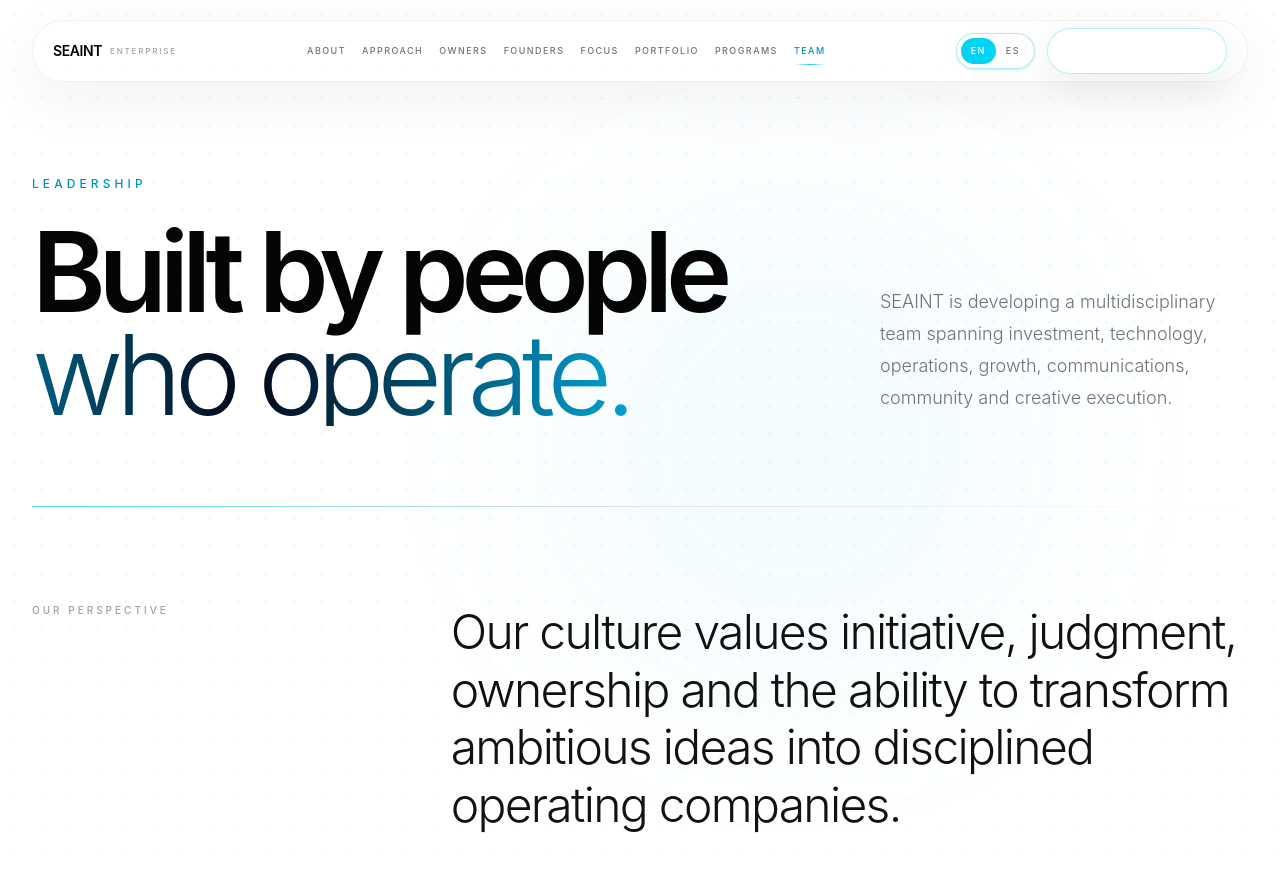
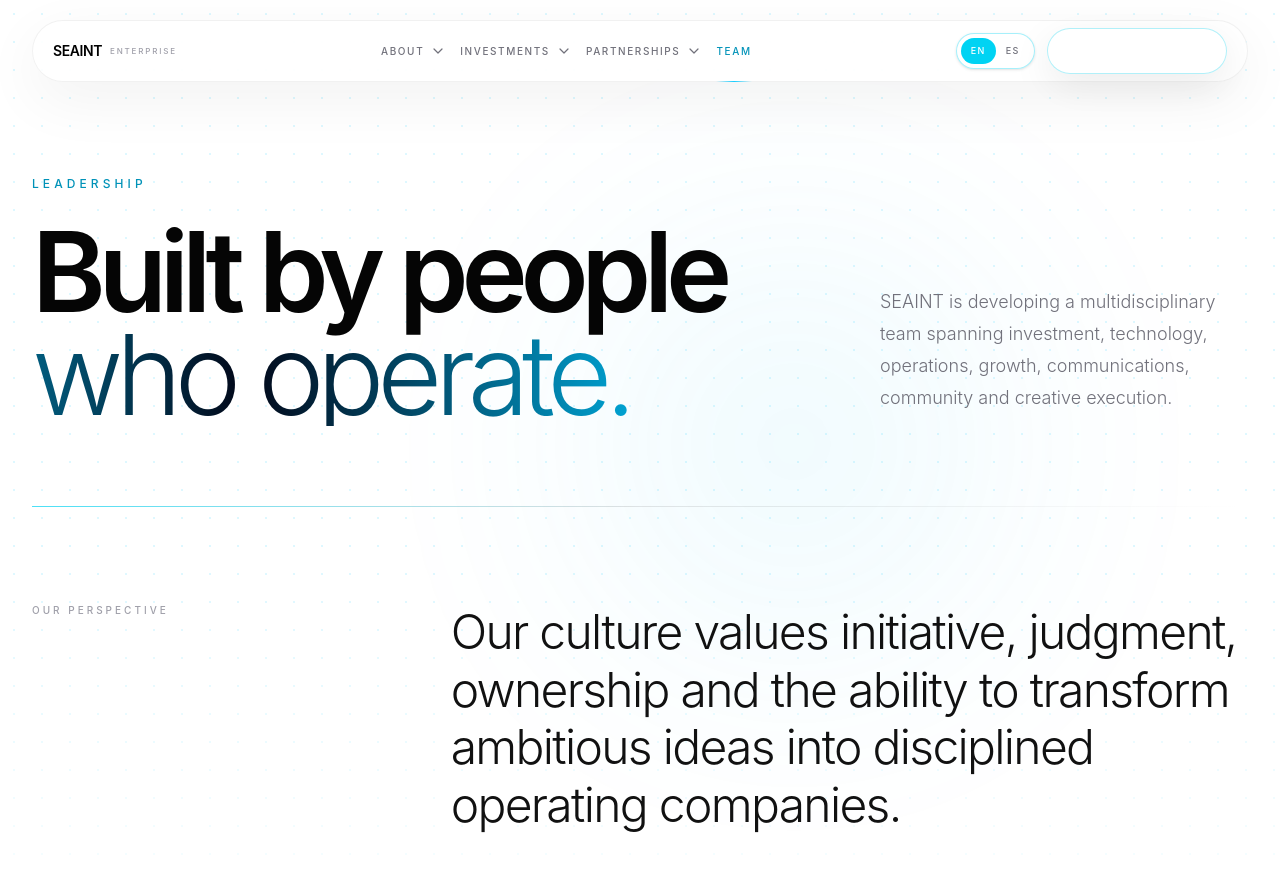
Before and after one commit to seaintCO/altaprivateequity, a Next.js app: page /team in a window 1280 px wide. Shown: the top 872 px of the page. Built offline with nearby package versions, Linux system fonts and the light colour scheme.

Commit message:
Simplify ALTA navigation with bilingual dropdown menus

```diff
--- a/src/components/home/SiteHeader.tsx
+++ b/src/components/home/SiteHeader.tsx
@@ -6,37 +6,30 @@ import { useEffect, useState } from "react";
 import LanguageToggle from "@/components/ui/LanguageToggle";
 import { useLanguage } from "@/i18n/LanguageProvider";
 
-const primaryLinks = [
-  { label: { en: "About", es: "Nosotros" }, href: "/about" },
-  { label: { en: "Approach", es: "Enfoque" }, href: "/investment-approach" },
-  { label: { en: "Owners", es: "Propietarios" }, href: "/business-owners" },
-  { label: { en: "Founders", es: "Fundadores" }, href: "/founders" },
-  { label: { en: "Focus", es: "Áreas" }, href: "/focus-areas" },
-  { label: { en: "Portfolio", es: "Portafolio" }, href: "/portfolio" },
-  { label: { en: "Programs", es: "Programas" }, href: "/programs" },
-  { label: { en: "Team", es: "Equipo" }, href: "/team" },
-];
-
-const mobileLinks = [
-  { number: "01", label: { en: "Home", es: "Inicio" }, href: "/" },
-  { number: "02", label: { en: "About SEAINT Enterprise", es: "Acerca de SEAINT Enterprise" }, href: "/about" },
+const navigationGroups = [
   {
-    number: "03",
-    label: { en: "Investment Approach", es: "Enfoque de Inversión" },
-    href: "/investment-approach",
+    label: { en: "About", es: "Nosotros" },
+    links: [
+      { label: { en: "Our Firm", es: "Nuestra Firma" }, href: "/about" },
+      { label: { en: "Our Approach", es: "Nuestro Enfoque" }, href: "/investment-approach" },
+      { label: { en: "Operating Model", es: "Modelo Operativo" }, href: "/operating-model" },
+    ],
   },
   {
-    number: "04",
-    label: { en: "For Business Owners", es: "Para Propietarios" },
-    href: "/business-owners",
+    label: { en: "Investments", es: "Inversiones" },
+    links: [
+      { label: { en: "Focus Areas", es: "Áreas de Enfoque" }, href: "/focus-areas" },
+      { label: { en: "Portfolio", es: "Portafolio" }, href: "/portfolio" },
+    ],
   },
-  { number: "05", label: { en: "For Founders", es: "Para Fundadores" }, href: "/founders" },
-  { number: "06", label: { en: "Operating Model", es: "Modelo Operativo" }, href: "/operating-model" },
-  { number: "07", label: { en: "Focus Areas", es: "Áreas de Enfoque" }, href: "/focus-areas" },
-  { number: "08", label: { en: "Portfolio", es: "Portafolio" }, href: "/portfolio" },
-  { number: "09", label: { en: "Programs", es: "Programas" }, href: "/programs" },
-  { number: "10", label: { en: "Leadership", es: "Liderazgo" }, href: "/team" },
-  { number: "11", label: { en: "Contact", es: "Contacto" }, href: "/contact" },
+  {
+    label: { en: "Partnerships", es: "Alianzas" },
+    links: [
+      { label: { en: "Business Owners", es: "Propietarios" }, href: "/business-owners" },
+      { label: { en: "Founders", es: "Fundadores" }, href: "/founders" },
+      { label: { en: "Programs", es: "Programas" }, href: "/programs" },
+    ],
+  },
 ];
 
 function ContactButton({
@@ -85,6 +78,10 @@ export default function SiteHeader() {
   const pathname = usePathname();
   const { language } = useLanguage();
   const [open, setOpen] = useState(false);
+  const [desktopGroup, setDesktopGroup] = useState<string | null>(null);
+  const [mobileGroup, setMobileGroup] = useState<string | null>(null);
+
+  useEffect(() => { setDesktopGroup(null); setMobileGroup(null); setOpen(false); }, [pathname]);
 
   useEffect(() => {
     document.body.style.overflow = open ? "hidden" : "";
@@ -301,24 +298,33 @@ export default function SiteHeader() {
             aria-label={language === "en" ? "Primary navigation" : "Navegación principal"}
             className="mx-5 hidden min-w-0 items-center justify-center gap-4 xl:flex 2xl:gap-6"
           >
-            {primaryLinks.map((link) => {
-              const active = pathname === link.href;
-
+            {navigationGroups.map((group) => {
+              const active = group.links.some((link) => pathname === link.href);
+              const expanded = desktopGroup === group.label.en;
               return (
-                <Link
-                  key={link.href}
-                  href={link.href}
-                  className={[
-                    "seaint-nav-link whitespace-nowrap text-[9px] font-medium uppercase tracking-[0.16em] transition duration-300",
-                    active
-                      ? "seaint-nav-link-active text-cyan-600"
-                      : "text-zinc-500 hover:text-black",
-                  ].join(" ")}
-                >
-                  {link.label[language]}
-                </Link>
+                <div key={group.label.en} className="relative" onMouseEnter={() => setDesktopGroup(group.label.en)} onMouseLeave={() => setDesktopGroup(null)}>
+                  <button
+                    type="button"
+                    onClick={() => setDesktopGroup(expanded ? null : group.label.en)}
+                    onKeyDown={(event) => { if (event.key === "Escape") setDesktopGroup(null); }}
+                    aria-haspopup="true"
+                    aria-expanded={expanded}
+                    className={["seaint-nav-link inline-flex items-center gap-2 whitespace-nowrap py-4 text-[10px] font-medium uppercase tracking-[0.16em] transition duration-300", active ? "seaint-nav-link-active text-cyan-600" : "text-zinc-500 hover:text-black"].join(" ")}
+                  >
+                    {group.label[language]}
+                    <svg viewBox="0 0 12 12" fill="none" aria-hidden="true" className={["h-3 w-3 transition-transform duration-200", expanded ? "rotate-180" : ""].join(" ")}><path d="m2 4 4 4 4-4" stroke="currentColor" strokeWidth="1.2" strokeLinecap="round" strokeLinejoin="round" /></svg>
+                  </button>
+                  {expanded && (
+                    <div className="absolute left-1/2 top-full z-[110] w-60 -translate-x-1/2 rounded-2xl border border-black/[0.07] bg-white/95 p-2 shadow-[0_20px_60px_rgba(0,0,0,0.12)] backdrop-blur-2xl">
+                      {group.links.map((link) => (
+                        <Link key={link.href} href={link.href} onClick={() => setDesktopGroup(null)} className={["block rounded-xl px-4 py-3 text-[11px] font-medium tracking-[0.02em] transition hover:bg-cyan-50 hover:text-cyan-700", pathname === link.href ? "bg-cyan-50 text-cyan-700" : "text-zinc-600"].join(" ")}>{link.label[language]}</Link>
+                      ))}
+                    </div>
+                  )}
+                </div>
               );
             })}
+            <Link href="/team" className={["seaint-nav-link whitespace-nowrap py-4 text-[10px] font-medium uppercase tracking-[0.16em] transition duration-300", pathname === "/team" || pathname === "/saint" ? "seaint-nav-link-active text-cyan-600" : "text-zinc-500 hover:text-black"].join(" ")}>{language === "en" ? "Team" : "Equipo"}</Link>
           </nav>
 
           <div className="hidden shrink-0 items-center gap-3 xl:flex">
@@ -396,37 +402,24 @@ export default function SiteHeader() {
             aria-label={language === "en" ? "Mobile navigation" : "Navegación móvil"}
             className="min-h-0 flex-1 overflow-y-auto py-2"
           >
-            {mobileLinks.map((link) => {
-              const active = pathname === link.href;
-
+            <Link href="/" onClick={() => setOpen(false)} className="block border-b border-black/[0.065] py-4 text-[15px] text-zinc-700">{language === "en" ? "Home" : "Inicio"}</Link>
+            {navigationGroups.map((group) => {
+              const expanded = mobileGroup === group.label.en;
+              const active = group.links.some((link) => pathname === link.href);
               return (
-                <Link
-                  key={link.href}
-                  href={link.href}
-                  onClick={() => setOpen(false)}
-                  className="group grid grid-cols-[34px_1fr_auto] items-center border-b border-black/[0.065] py-[13px]"
-                >
-                  <span className="font-mono text-[9px] text-cyan-600/75">
-                    {link.number}
-                  </span>
-
-                  <span
-                    className={[
-                      "text-[15px] font-normal tracking-[-0.02em] transition duration-300",
-                      active
-                        ? "text-cyan-600"
-                        : "text-black group-hover:translate-x-1 group-hover:text-cyan-600",
-                    ].join(" ")}
-                  >
-                    {link.label[language]}
-                  </span>
-
-                  <span className="text-sm text-cyan-600 transition duration-300 group-hover:translate-x-1">
-                    →
-                  </span>
-                </Link>
+                <div key={group.label.en} className="border-b border-black/[0.065]">
+                  <button type="button" aria-expanded={expanded} onClick={() => setMobileGroup(expanded ? null : group.label.en)} className={["flex w-full items-center justify-between py-4 text-left text-[15px] transition", active ? "text-cyan-600" : "text-black"].join(" ")}>
+                    <span>{group.label[language]}</span>
+                    <span className={["text-cyan-600 transition-transform duration-200", expanded ? "rotate-180" : ""].join(" ")}>⌄</span>
+                  </button>
+                  {expanded && <div className="pb-3 pl-4">{group.links.map((link) => (
+                    <Link key={link.href} href={link.href} onClick={() => setOpen(false)} className={["block rounded-lg py-3 text-[13px]", pathname === link.href ? "text-cyan-600" : "text-zinc-500"].join(" ")}>{link.label[language]}</Link>
+                  ))}</div>}
+                </div>
               );
             })}
+            <Link href="/team" onClick={() => setOpen(false)} className="block border-b border-black/[0.065] py-4 text-[15px] text-black">{language === "en" ? "Team" : "Equipo"}</Link>
+            <Link href="/contact" onClick={() => setOpen(false)} className="block border-b border-black/[0.065] py-4 text-[15px] text-black">{language === "en" ? "Contact" : "Contacto"}</Link>
           </nav>
 
           <div className="pt-4">
```
Also changed, not shown: 1 other file (tests, documents, lock files or other folders).
